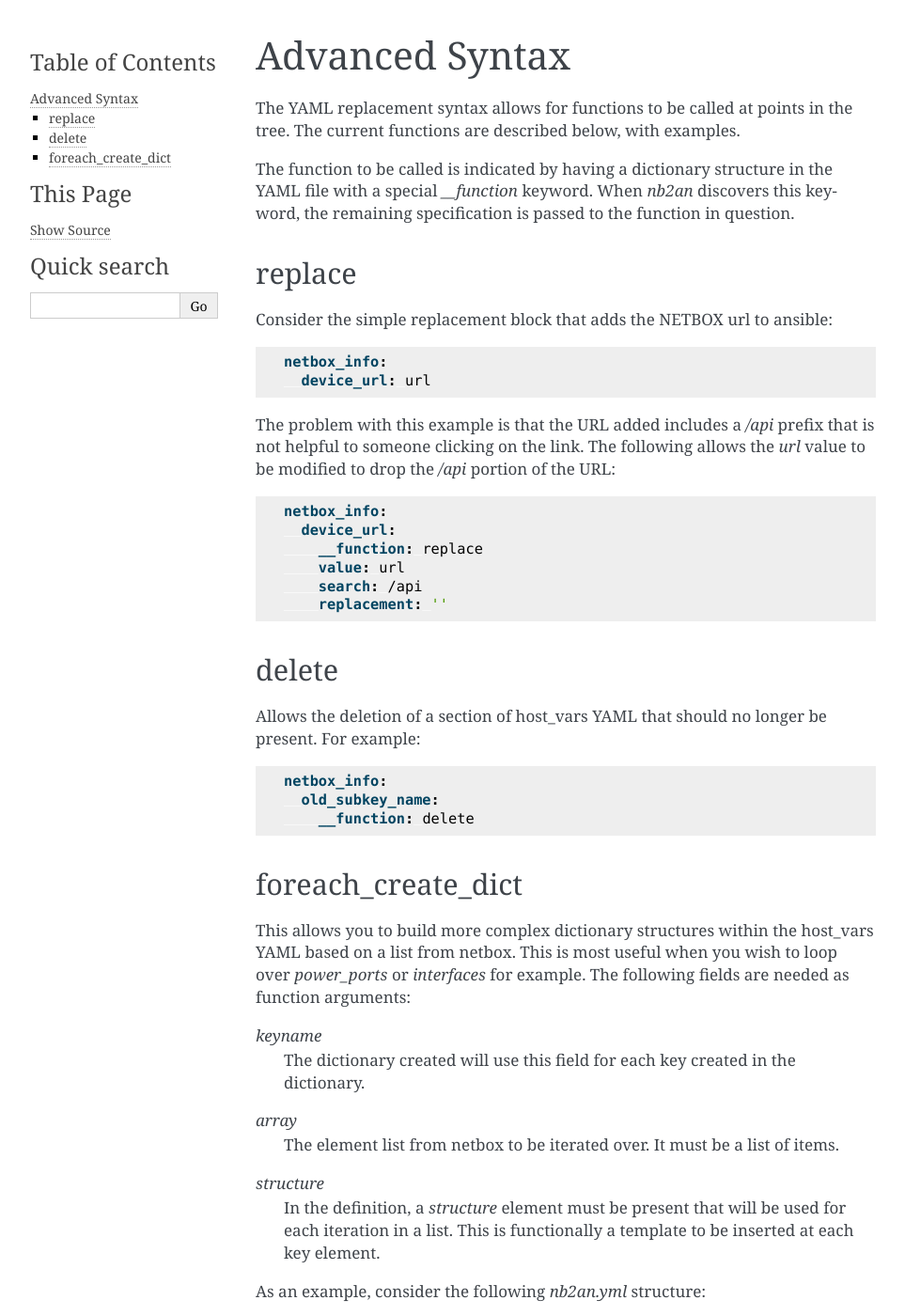
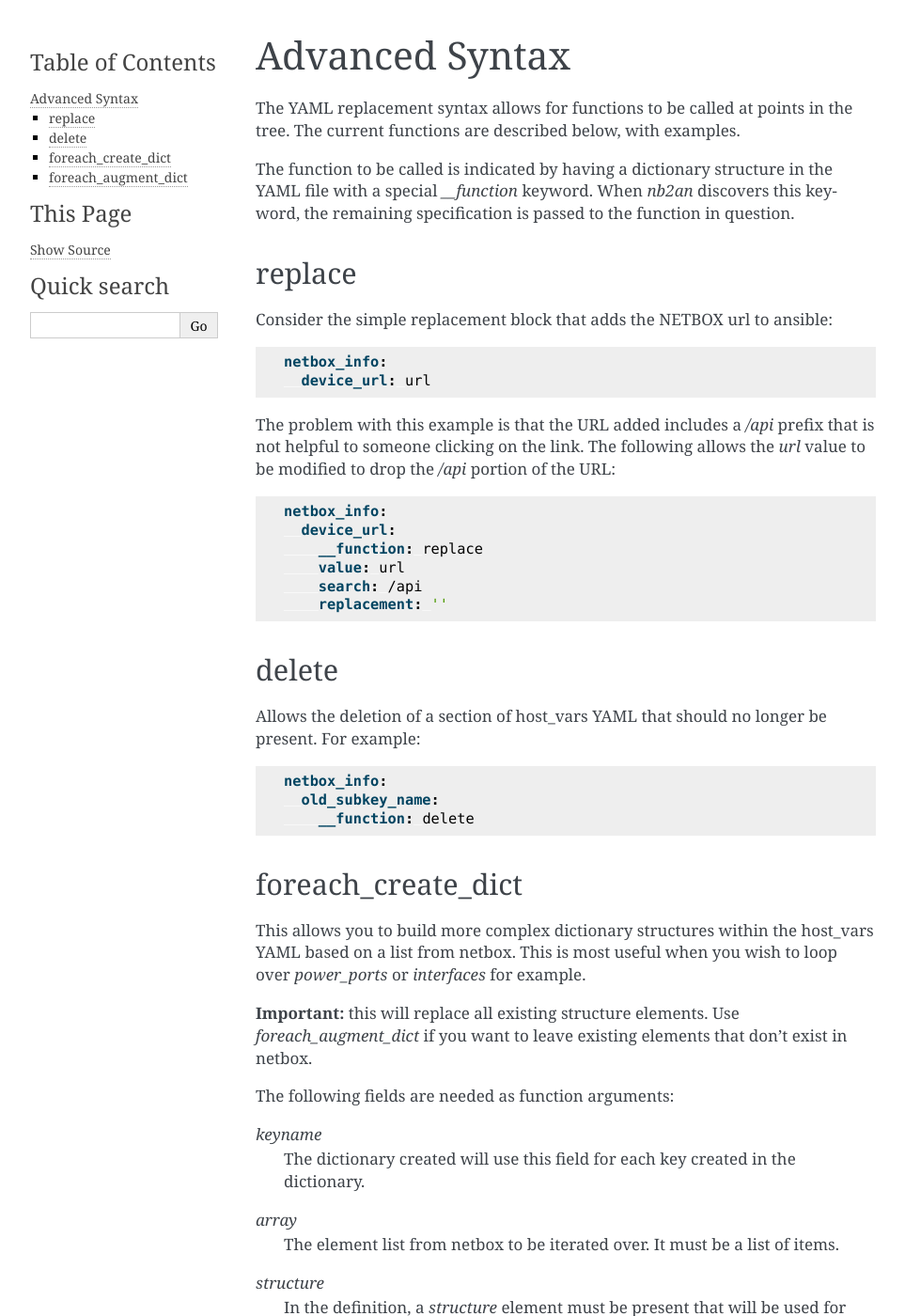
Before and after one commit to hardaker/nb2an, a Sphinx documentation site: the page built from docs/advanced_syntax.rst, in a window 1280 px wide and 1400 px high. Shown: the whole window at 94% size, without its empty margins (148-1111 px from the left). Built offline with Sphinx 7.4.7, drawn with Linux system fonts in a browser that asks for light colours; some of the changed text lies outside the part shown.

Commit message:
added foreach_augment_dict

```diff
--- a/docs/advanced_syntax.rst
+++ b/docs/advanced_syntax.rst
@@ -56,8 +56,13 @@
 
 This allows you to build more complex dictionary structures within the
 host_vars YAML based on a list from netbox.  This is most useful when
-you wish to loop over *power_ports* or *interfaces* for example.  The
-following fields are needed as function arguments:
+you wish to loop over *power_ports* or *interfaces* for example.
+
+**Important:** this will replace all existing structure elements.  Use
+`foreach_augment_dict` if you want to leave existing elements that
+don't exist in netbox.
+
+The following fields are needed as function arguments:
 
 *keyname*
   The dictionary created will use this field for each key created in
@@ -111,3 +116,10 @@
       right:
         pdu: RP2
         outlet: PO-2
+
+foreach_augment_dict
+--------------------
+
+This is identical to foreach_create_dict, but leaves any existing
+elements in the YAML structure that existed before hand.  Any
+duplicated keys, however, will be replaced.
```
Also changed, not shown: 1 other file.
